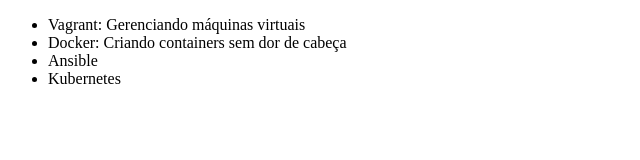
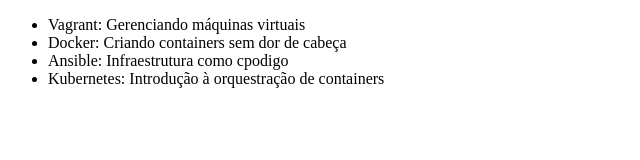
Before and after one commit to dscarmos/alura-git, a plain HTML site: page index.html in a window 1280 px wide. Shown: the whole page, without its empty margins (0-640 px from the left). Drawn offline with Linux system fonts and the light colour scheme.

Commit message:
Alterando o nome do curso de Kubernetes

```diff
--- a/index.html
+++ b/index.html
@@ -8,8 +8,8 @@
     <ul>
         <li>Vagrant: Gerenciando máquinas virtuais</li>
         <li>Docker: Criando containers sem dor de cabeça</li>
-        <li>Ansible</li>
-        <li>Kubernetes</li>
+        <li>Ansible: Infraestrutura como cpodigo</li>
+        <li>Kubernetes: Introdução à orquestração de containers</li>
     </ul>
 </body>
 </html>
```
